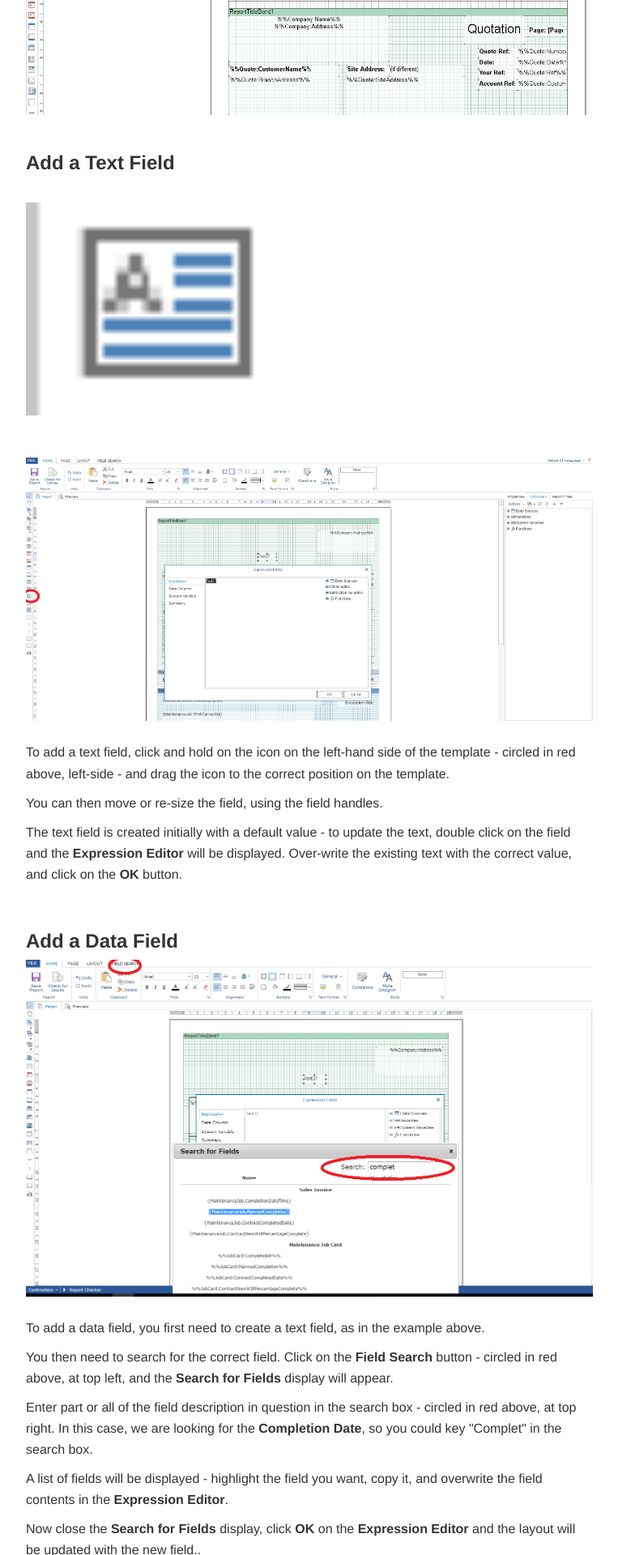
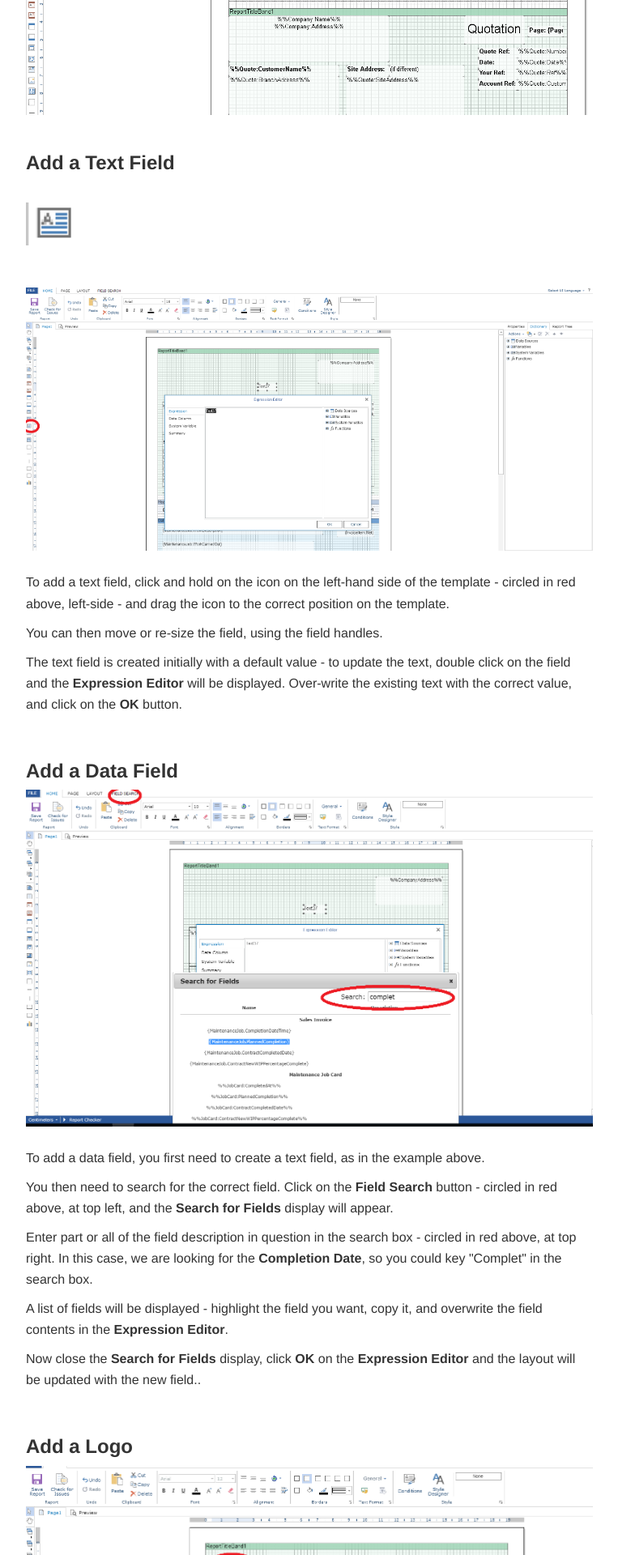
Before and after one commit to JNCSolutions/ConstructionManagerDocs, a Jekyll site: the page built from layouts.html, in a window 1280 px wide. Shown: the part 2857-4777 px from the top of the page at 81% size, without its empty margins (258-1021 px from the left). Built offline with Jekyll 4.4.1, drawn with Linux system fonts in a browser that asks for light colours.

Commit message:
Update layouts.html

```diff
--- a/layouts.html
+++ b/layouts.html
@@ -67,7 +67,7 @@
 
     <h3 id="add-a-text-field"><b>Add a Text Field</b></h3>
     <br>
-    <img src="img/Layouts_Add_03.PNG" style="width: 50%;">
+    <img src="img/Layouts_Add_03.PNG" style="width: 10%;">
     <br> <br>
     <br>
     <img src="img/Layouts_Add_01.PNG" style="width: 100%;">
```
